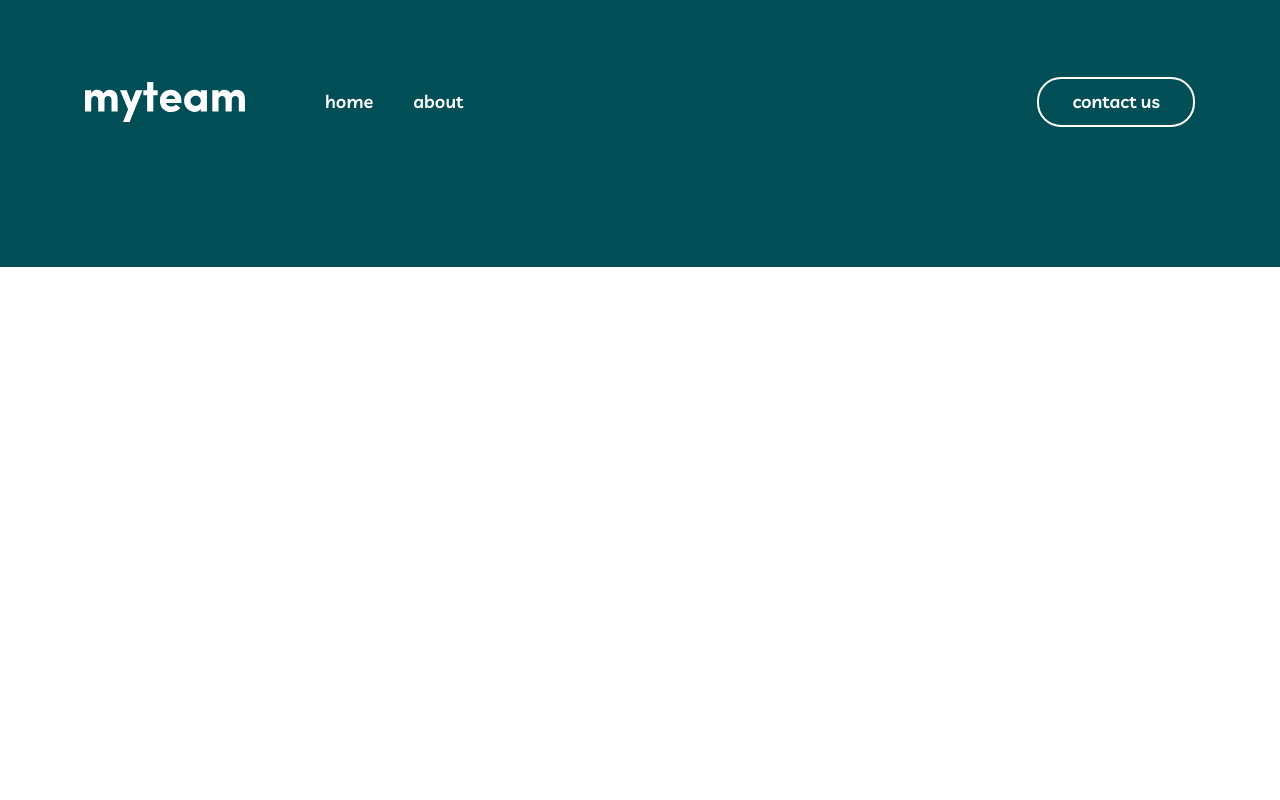
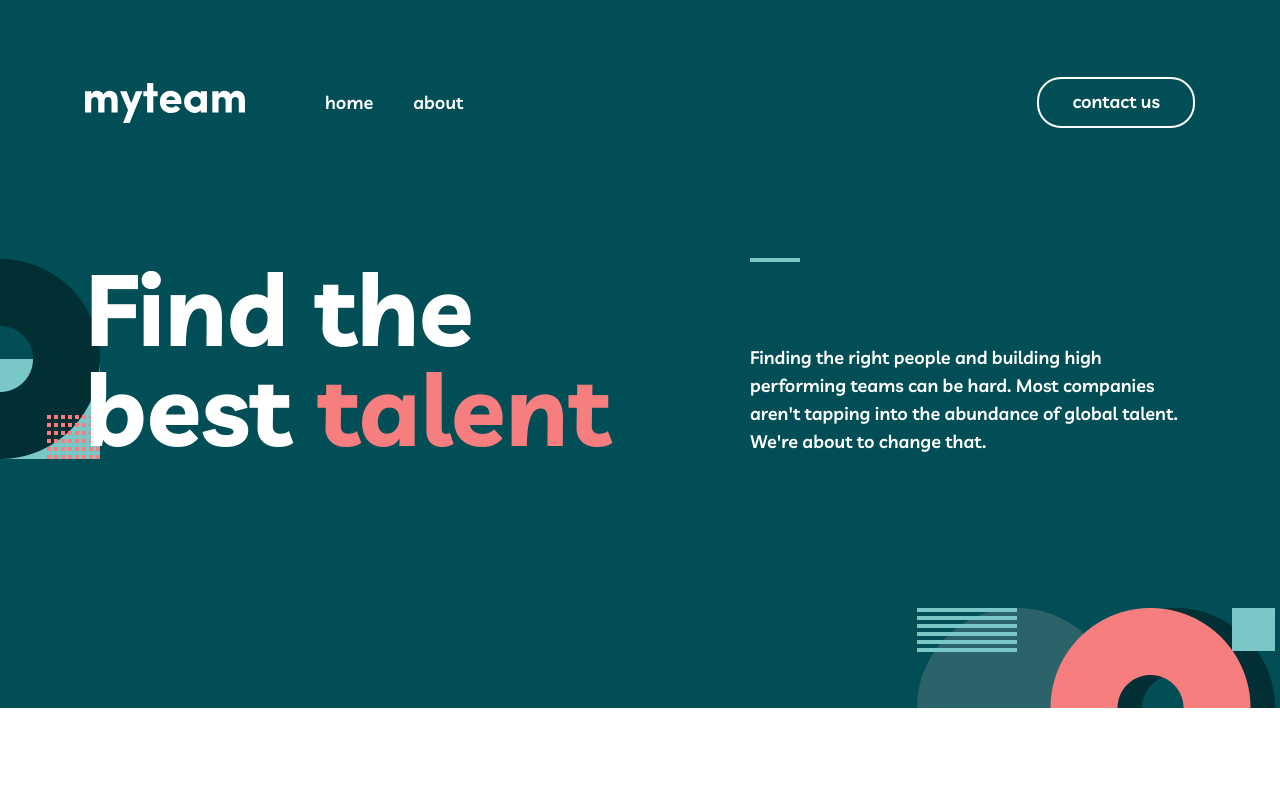
Before and after one commit to Yabrok/TeamWork, a plain HTML site: page index.html in a window 1280 px wide. Drawn offline with Linux system fonts and the light colour scheme.

Commit message:
add hero

```diff
--- a/index.html
+++ b/index.html
@@ -1,5 +1,6 @@
 <!DOCTYPE html>
 <html lang="en">
+
 <head>
     <meta charset="UTF-8">
     <meta http-equiv="X-UA-Compatible" content="IE=edge">
@@ -7,6 +8,7 @@
     <title>Home</title>
     <link rel="stylesheet" href="./css/style.css">
 </head>
+
 <body>
     <header class="site-header">
         <div class="container">
@@ -37,5 +39,27 @@
             </div>
         </div>
     </header>
+
+    <main>
+        <section class="hero">
+            <div class="container">
+                <div class="hero__inner">
+                    <div class="textbox  textbox-hero">
+                        <h1 class="hero__title">
+                            Find the best <span class="textr">talent</span>
+                        </h1>
+                    </div>
+                    <div class="hero__content">
+                        <p class="hero__text">
+                            Finding the right people and building high performing teams can be hard. Most companies
+                            aren't
+                            tapping into the abundance of global talent. We're about to change that.
+                        </p>
+                    </div>
+                </div>
+            </div>
+        </section>
+    </main>
 </body>
+
 </html>
--- a/scss/blocks/_blocks.scss
+++ b/scss/blocks/_blocks.scss
@@ -1,3 +1,4 @@
 @import './visually-hidden';
 @import './container';
 @import './header';
+@import './hero';
--- a/scss/blocks/_header.scss
+++ b/scss/blocks/_header.scss
@@ -1,5 +1,5 @@
 .site-header {
-    padding: 77px 0 140px;
+    padding: 77px 0 130px;
     background-color: #014E56;
 }
 
@@ -42,7 +42,7 @@
     line-height: 28px;
     color: #FFF;
     display: inline-block;
-    padding: 9px 33px;
+    padding: 9px 33px 10px;
     border: 2px solid #FFFFFF;
     border-radius: 24px;
     transition: all .2s ease;
--- /dev/null
+++ b/scss/blocks/_hero.scss
@@ -0,0 +1,50 @@
+.hero {
+    background-image: url('../../images/hero-bg.jpg');
+    background-repeat: no-repeat;
+}
+
+.hero__inner {
+    padding: 0 0 250px;
+    display: flex;
+    justify-content: space-between;
+}
+
+.textbox-hero {
+    width: 100%;
+    max-width: 600px;
+}
+
+.hero__title {
+    margin: 0;
+    font-weight: 700;
+    font-size: 100px;
+    line-height: 100px;
+    color: #FFF;
+}
+
+.textr {
+    color: #F67E7E;
+}
+
+.hero__content {
+    width: 100%;
+    max-width: 445px;
+
+    &::before {
+        content: '';
+        display: inline-block;
+        width: 50px;
+        height: 4px;
+        background-image: url('../../images/Rectangle.svg');
+        background-repeat: no-repeat;
+        margin-bottom: 79px;
+    }
+}
+
+.hero__text {
+    margin: 0;
+    font-weight: 600;
+    font-size: 18px;
+    line-height: 28px;
+    color: #FFF;
+}
```
Also changed, not shown: css/style.css, images/Rectangle.svg (added), images/hero-bg.jpg (added), 1 other file.
